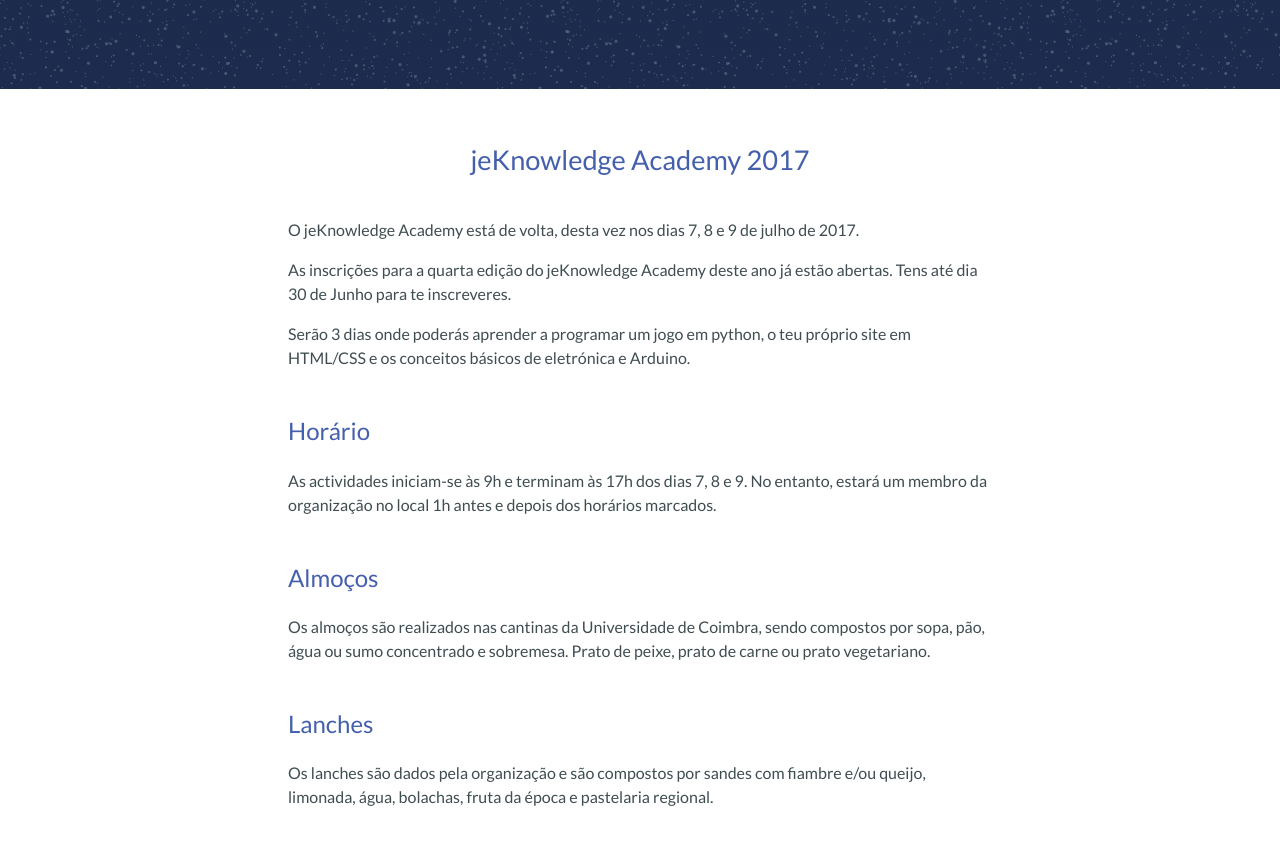
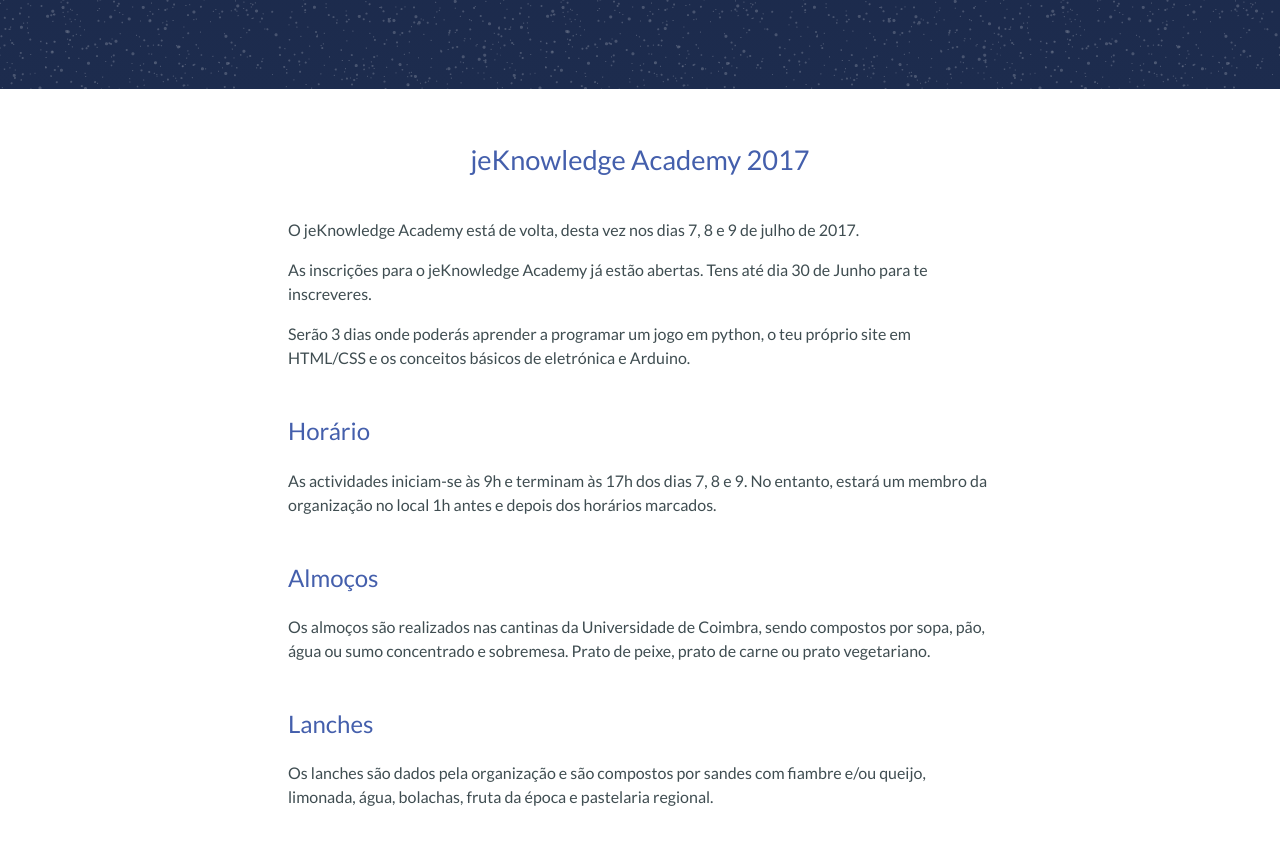
Before and after one commit to jeKnowledge/academy-articles, a Jekyll site: the page built from Academy2017.md, in a window 1280 px wide and 900 px high, scrolled down 811 px. Shown: the top 845 px of the window. Built offline with Jekyll 4.4.1, drawn with Linux system fonts in a browser that asks for light colours.

Commit message:
grammar fixes

```diff
--- a/Academy2017.md
+++ b/Academy2017.md
@@ -38,7 +38,7 @@
 
   <br>
   <p>O jeKnowledge Academy está de volta, desta vez nos dias 7, 8 e 9 de julho de 2017.</p>
-  <p>As inscrições para a quarta edição do jeKnowledge Academy deste ano já estão abertas. Tens até dia 30 de Junho para te inscreveres.</p>
+  <p>As inscrições para o jeKnowledge Academy já estão abertas. Tens até dia 30 de Junho para te inscreveres.</p>
   <p>
   Serão 3 dias onde poderás aprender a programar um jogo em python, o teu próprio site em HTML/CSS e os conceitos básicos de eletrónica e Arduino.
   </p>
--- a/_includes/banner2017.html
+++ b/_includes/banner2017.html
@@ -50,6 +50,6 @@
 <!--	<h2 style="font-family: lato,sans-serif;">As inscrições para a edição do jeKnowledge Academy deste ano abrem em breve, fica atento.</h2>
 -->
 
-	<p style="font-family: lato,sans-serif;">As inscrições para a edição do jeKnowledge Academy deste ano estão abertas até dia 30 de Junho.</p>
+	<p style="font-family: lato,sans-serif;">As inscrições para o jeKnowledge Academy estão abertas até dia 30 de Junho.</p>
   <span type="submit" value="Fica a saber de tudo" class="btn btn-sub box button"><a href="{{ site.baseurl }}/Academy2017" >Fica a saber de tudo</a></span>
 </div>
```
